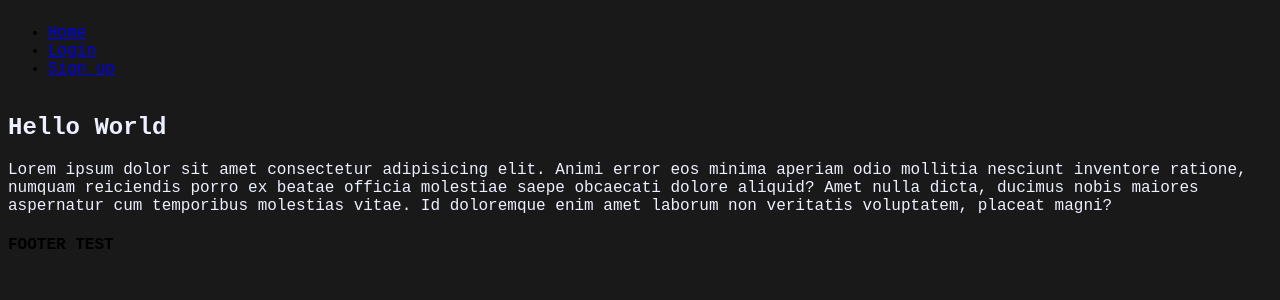
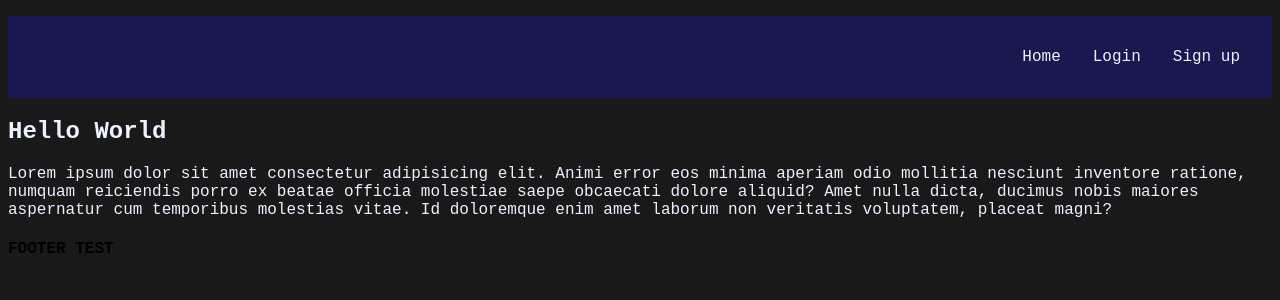
Before and after one commit to katelijacobsen/web-dev-semester-1-fro-back-data, a Flask app: page /index.html in a window 1280 px wide. Shown: the top 300 px of the page. Run offline with Flask 3, Linux system fonts and the light colour scheme.

Commit message:
pretty pretty but not neccessary

```diff
--- a/app.py
+++ b/app.py
@@ -24,20 +24,20 @@ def login():
 
 ####################### LOGIN #########################
 
-@app.get("/login/<user_pk>")
-def login_user(user_pk):
+@app.get("/login/<user_id>")
+def login_user(user_id):
     try:
-        user_pk = request.form.get("user_pk")
+        user_id = request.form.get("user_id")
         user_name = request.form.get("user_name")
         user_password = request.form.get("user_password")
-        return "ok"
+        return render_template("login.html")
     except Exception as ex:
         pass
     finally:
         return "Didn't work, ay?", 500
 
 #######################################################
-
+# Checking if the I'm connected to the db
 @app.get("/users")
 def get_users():
     q = "SELECT * FROM users"
@@ -70,5 +70,4 @@ def create_user():
         if "cursor" in locals(): cursor.close()
         if "db" in locals(): db.close()
 
-
 #######################################################
--- a/static/app.css
+++ b/static/app.css
@@ -5,8 +5,27 @@
 }
 
 header {
-    display: flex;
-    justify-content: space-between;
+  nav {
+    ul {
+      display: flex;
+      justify-content: flex-end;
+      background-color: #1a184e;
+      padding-block: 2rem;
+      padding-inline: 2rem;
+    }
+    li {
+      list-style: none;
+      padding-inline-start: 2rem;
+
+      a {
+        color: var(--text-color);
+        text-decoration: none;
+        &:hover {
+          color: #7988ff;
+        }
+      }
+    }
+  }
 }
 
 body {
@@ -18,7 +37,7 @@ body {
   p {
     color: var(--text-color);
   }
-  font-family: 'Courier New', Courier, monospace;
+  font-family: "Courier New", Courier, monospace;
 }
 
 #signup {
```
